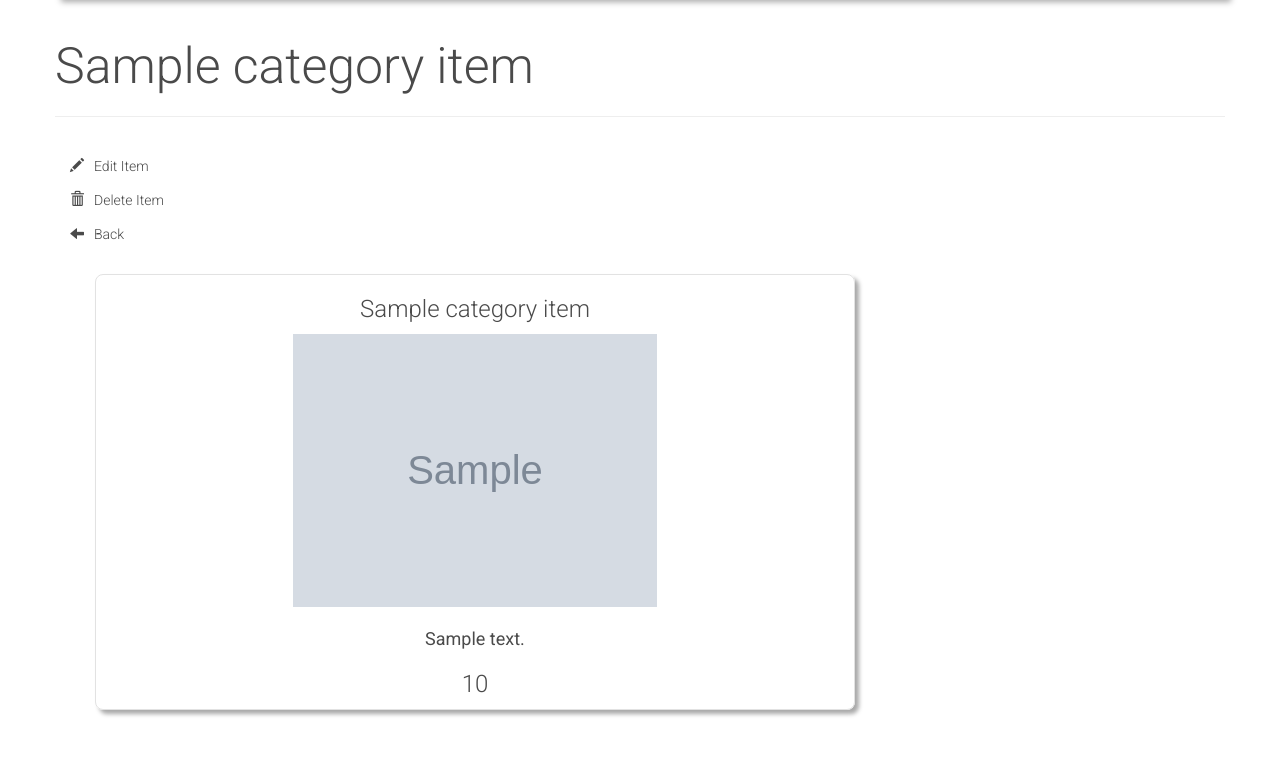
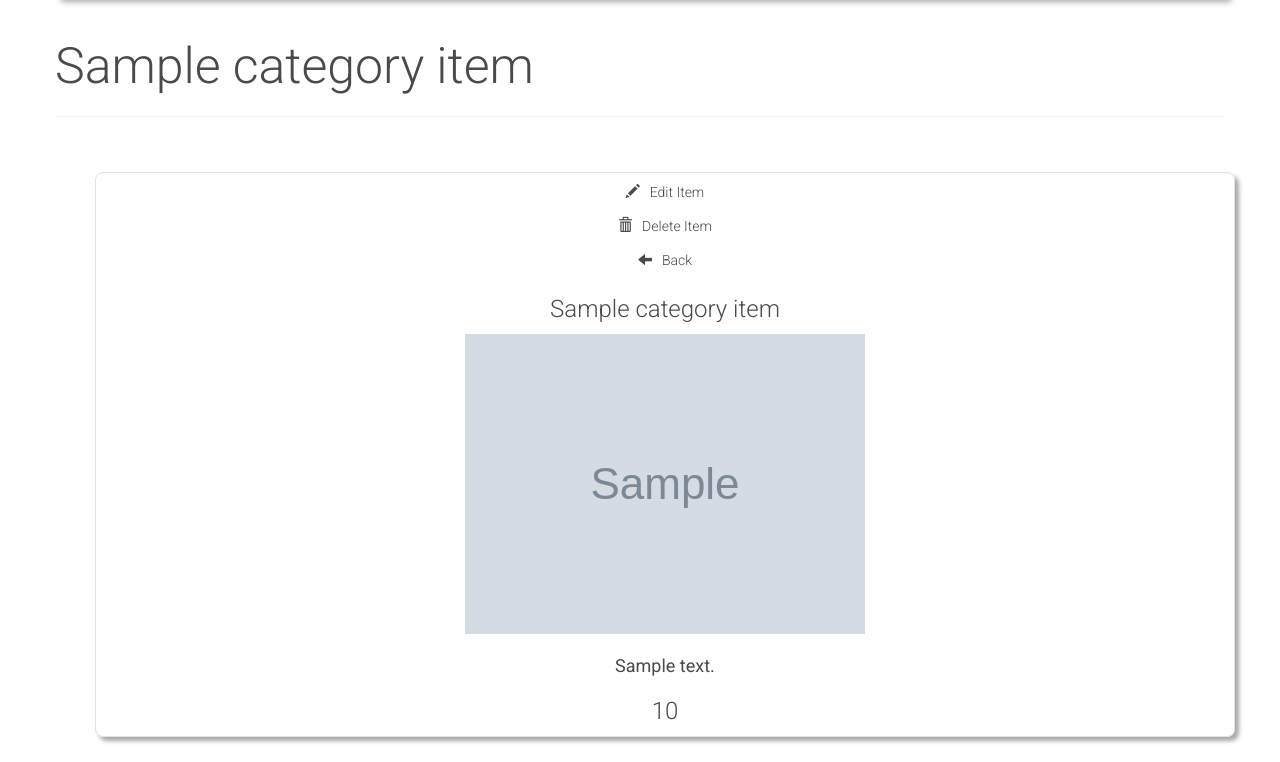
Before and after one commit to lawndart0381/catalog, a Flask app: template templates/item.html in a window 1280 px wide. Shown: the part 243-1005 px from the top of the page. Before the commit the page ends 959 px from the top, so only its background shows below. Run offline with Flask 2, Linux system fonts and the light colour scheme; the template is opened without the code that fills it: most values are stand-ins (such as "Sample title", 1, 10 or a date in 2020); grey boxes marked "Sample" are stand-in pictures; some libraries are stand-ins or nearby versions.

Commit message:
changed to a button group

```diff
--- a/templates/item.html
+++ b/templates/item.html
@@ -27,15 +27,15 @@
 	</div>
 </div>
 
-<div class="btn-group btn-group-justified">
+<div class="col-md-12 spacer text-center btn-group btn-group-justified">
 	<a href="{{url_for('editItem', item_id=category_item.id)}}"><span class="glyphicon glyphicon-pencil padding-bottom padding-top" aria-hidden="true"></span>Edit Item</a>
 	<br>
 	<a href="{{url_for('deleteItem', item_id=category_item.id)}}"><span class="glyphicon glyphicon-trash padding-bottom padding-top" aria-hidden="true"></span>Delete Item</a>
 	<br>
 	<a href="{{url_for('showItems', category_id = category_item.category_id)}}"><span class="glyphicon glyphicon-arrow-left padding-bottom padding-top" aria-hidden="true"></span>Back</a>
-</div>
+<!-- </div>
 
-<div class="col-md-8 spacer text-center">
+<div class="col-md-8 spacer text-center"> -->
 	<h2>{{category_item.name}}</h2>
 	<p><img src="/static/img/{{category_item.image}}" alt="not found" onerror=this.src="{{url_for('static', filename='image_soon.jpg')}}" style="max-width: 50%; max-height: 50%"></p>
 	<h3>{{category_item.description}}</h3>
```
